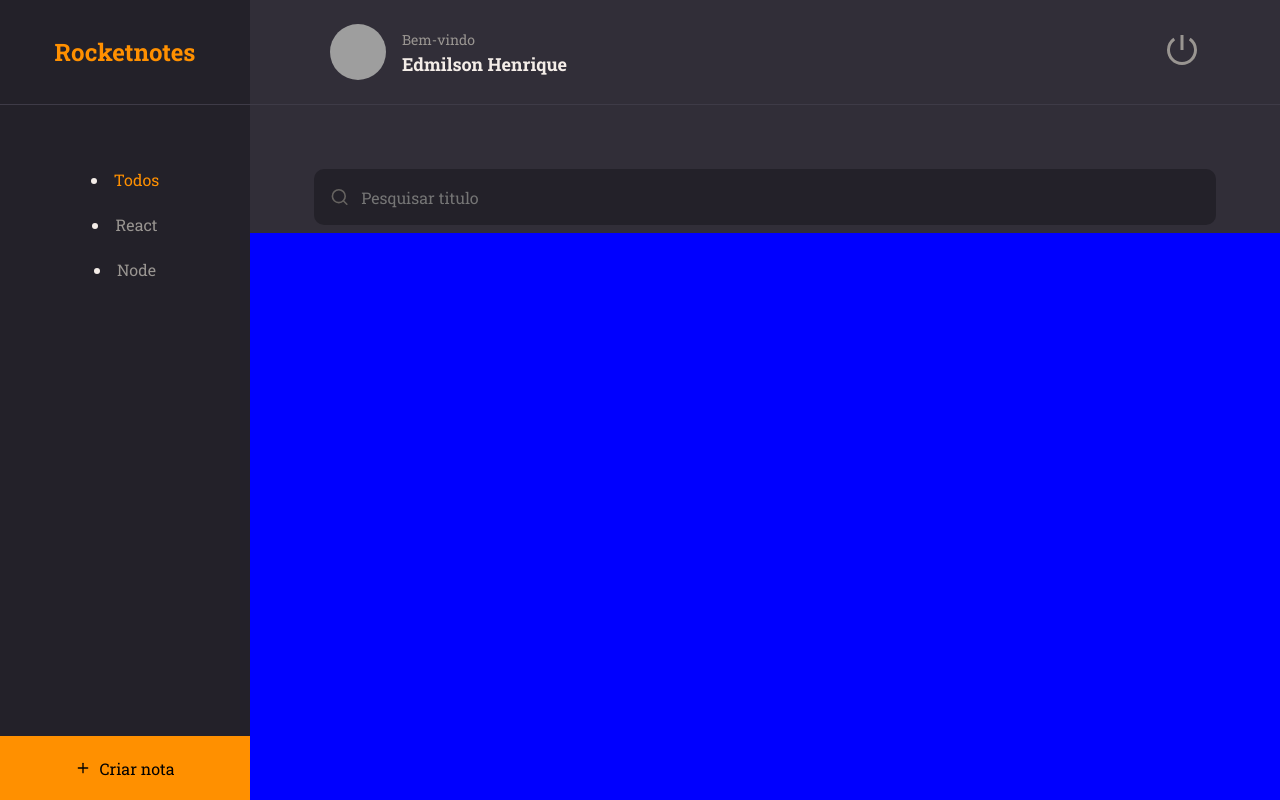
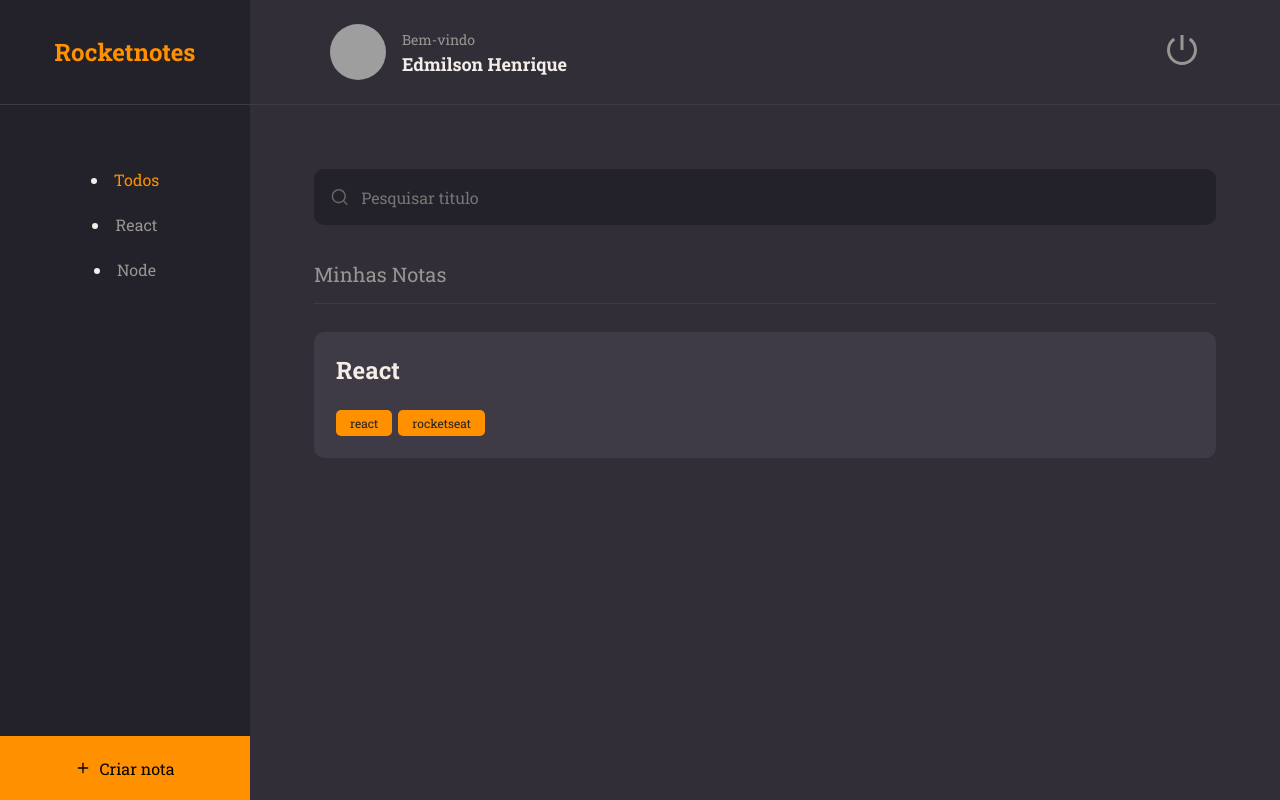
Before and after one commit to Edmilsonhdr/rocketnotes, a React (Vite) app: page / in a window 1280 px wide. Built offline with nearby package versions, Linux system fonts and the light colour scheme; grey boxes are pictures that could not be loaded.

Commit message:
Add componente Notas

```diff
--- /dev/null
+++ b/src/components/Note/index.jsx
@@ -0,0 +1,18 @@
+import { Container } from "./styles";
+import { Tag } from "../Tag";
+
+export function Note({ data, ...rest }) {
+  return (
+    <Container {...rest}>
+      <h1>{data.title}</h1>
+
+      {data.tags && (
+        <footer>
+          {data.tags.map((tag) => (
+            <Tag key={tag.id} title={tag.name} />
+          ))}
+        </footer>
+      )}
+    </Container>
+  );
+}
--- /dev/null
+++ b/src/components/Note/styles.js
@@ -0,0 +1,26 @@
+import styled from 'styled-components';
+
+export const Container = styled.button`
+    width: 100%;
+    background-color: ${({ theme }) => theme.COLORS.BACKGROUND_700};
+
+    border: none;
+    border-radius: 10px;
+
+    padding: 22px;
+    margin-bottom: 16px;
+
+    >h1{
+        flex: 1;
+        text-align: left;
+        font-weight: 700;
+        font-size: 24px;
+        color: ${({ theme }) => theme.COLORS.WHITE};
+    }
+
+    >footer {
+        width: 100%;
+        display: flex;
+        margin-top: 24px;
+    }
+`;
--- a/src/components/Tag/index.jsx
+++ b/src/components/Tag/index.jsx
@@ -1,5 +1,5 @@
 import { Container } from "./styles";
 
-export function Tag({ title }) {
-  return <Container>{title}</Container>;
+export function Tag({ title, ...rest }) {
+  return <Container {...rest}>{title}</Container>;
 }
--- a/src/pages/Home/index.jsx
+++ b/src/pages/Home/index.jsx
@@ -3,6 +3,8 @@
 import { Header } from "../../components/Header";
 import { Input } from "../../components/Input";
 import { ButtonText } from "../../components/ButtonText";
+import { Note } from "../../components/Note";
+import { Section } from "../../components/Section";
 
 export function Home() {
   return (
@@ -27,7 +29,19 @@
         <Input placeholder="Pesquisar titulo" icon={FiSearch} />
       </Search>
 
-      <Content></Content>
+      <Content>
+        <Section title="Minhas Notas">
+          <Note
+            data={{
+              title: "React",
+              tags: [
+                { id: "1", name: "react" },
+                { id: "2", name: "rocketseat" },
+              ],
+            }}
+          />
+        </Section>
+      </Content>
 
       <NewNote>
         <FiPlus />
--- a/src/pages/Home/styles.js
+++ b/src/pages/Home/styles.js
@@ -51,7 +51,8 @@
 `;
 export const Content = styled.div`
     grid-area: content;
-    background: blue;
+    padding: 0 64px;
+    overflow-y: auto;
 `;
 export const NewNote = styled.button`
     grid-area: newnote;
```
